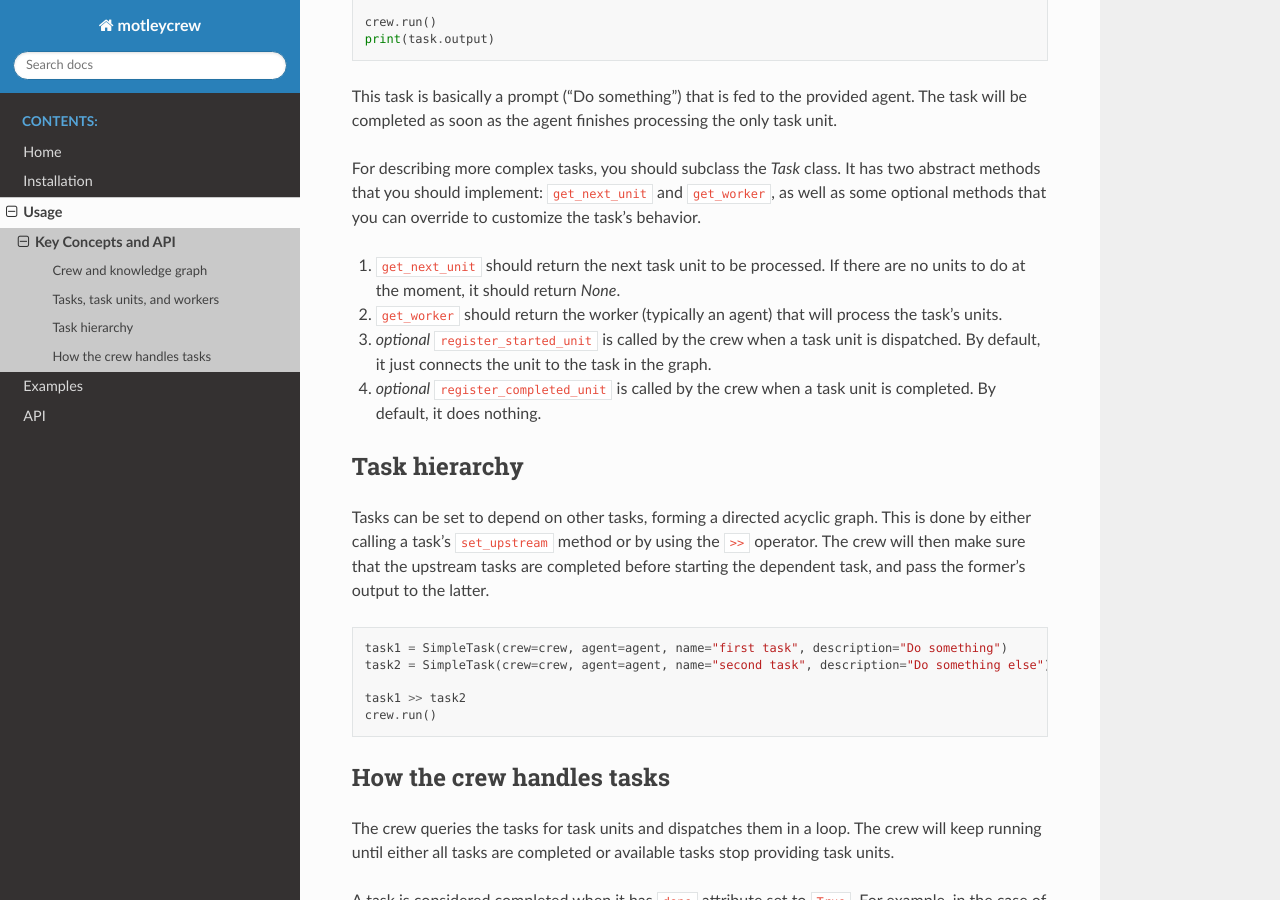
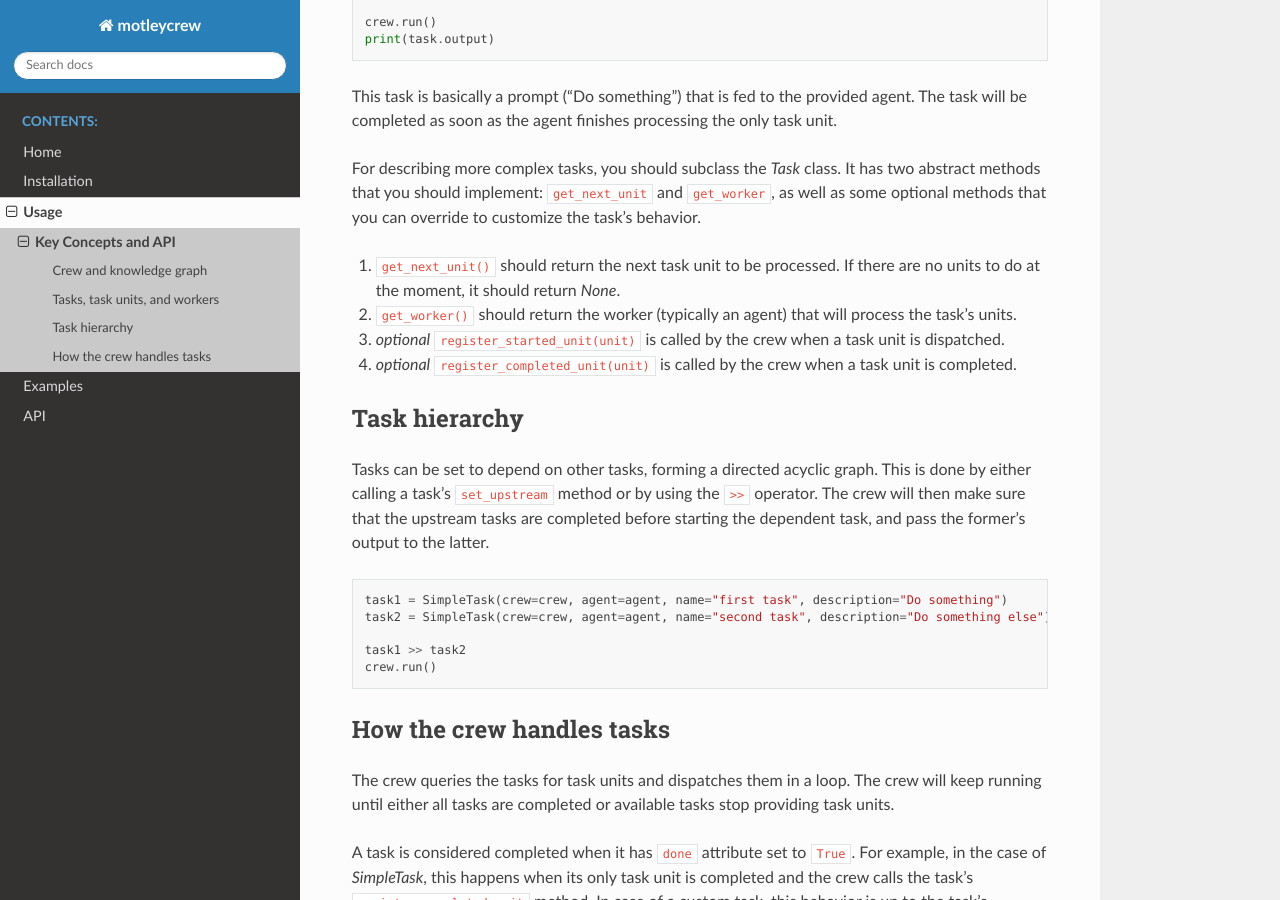
Before and after one commit to Motleyrew-AI/Motleycrew, a Sphinx documentation site: the page built from docs/source/key_concepts.rst, in a window 1280 px wide and 900 px high, scrolled down 1496 px. Built offline with Sphinx 7.4.7 and the Read the Docs theme 2.0.0, drawn with Linux system fonts in a browser that asks for light colours; pages that are not in the unit, such as notebooks, are missing from menus.

```diff
--- a/docs/source/install_pandoc.py
+++ b/docs/source/install_pandoc.py
@@ -1,3 +1,7 @@
+"""
+Script for installing Pandoc in GitHub Actions CI environments.
+"""
+
 import os
 import shutil
 from pypandoc.pandoc_download import download_pandoc
--- a/docs/source/key_concepts.rst
+++ b/docs/source/key_concepts.rst
@@ -77,10 +77,10 @@ For describing more complex tasks, you should subclass the `Task` class. It has
 methods that you should implement: ``get_next_unit`` and ``get_worker``, as well as some optional methods
 that you can override to customize the task's behavior.
 
-#. ``get_next_unit`` should return the next task unit to be processed. If there are no units to do at the moment, it should return `None`.
-#. ``get_worker`` should return the worker (typically an agent) that will process the task's units.
-#. `optional` ``register_started_unit`` is called by the crew when a task unit is dispatched. By default, it just connects the unit to the task in the graph.
-#. `optional` ``register_completed_unit`` is called by the crew when a task unit is completed. By default, it does nothing.
+#. ``get_next_unit()`` should return the next task unit to be processed. If there are no units to do at the moment, it should return `None`.
+#. ``get_worker()`` should return the worker (typically an agent) that will process the task's units.
+#. `optional` ``register_started_unit(unit)`` is called by the crew when a task unit is dispatched.
+#. `optional` ``register_completed_unit(unit)`` is called by the crew when a task unit is completed.
 
 
 Task hierarchy
--- a/pyproject.toml
+++ b/pyproject.toml
@@ -1,6 +1,6 @@
 [tool.poetry]
 name = "motleycrew"
-version = "0.1.1"
+version = "0.1.2"
 description = "A lightweight agent interaction framework."
 authors = ["MotleyCrew <github@motleycrew.ai>"]
 readme = "README.md"
```
